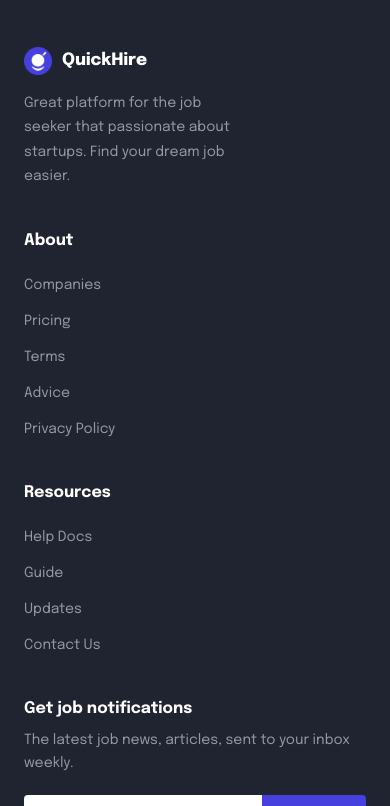
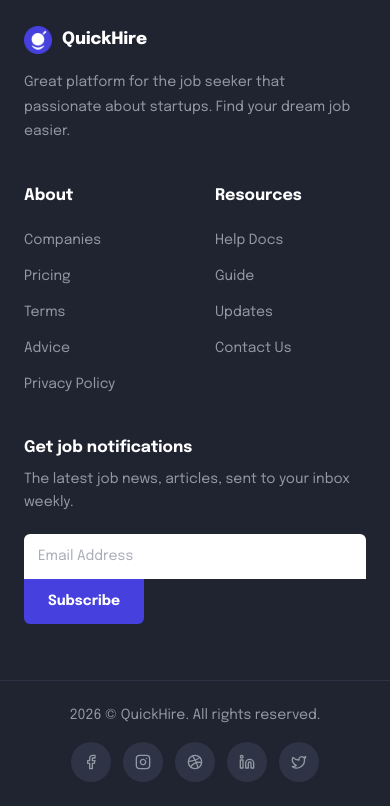
Before and after one commit to TusharChow20/quire-hire-client, a Next.js app: page /jobs in a window 390 px wide. Shown: the part 882-1688 px from the top of the page. Built offline with nearby package versions, Linux system fonts and the light colour scheme; no server answers.

Commit message:
fix landing page

```diff
--- a/src/app/jobs/page.jsx
+++ b/src/app/jobs/page.jsx
@@ -582,10 +582,10 @@ function JobsPageInner() {
   };
 
   return (
-    <div className="min-h-screen bg-[#F8F8FD] pt-16">
+    <div className="min-h-screen pt-16">
       {/* ── Hero / Search header ── */}
       <div className="bg-white border-b border-[#E7E7F5]">
-        <div className="max-w-[1200px] mx-auto px-6 py-10 sm:py-14">
+        <div className="max-w-[1200px] mx-auto px-6 py-2 sm:py-2">
           <h1
             className="font-[family-name:var(--font-epilogue)] font-extrabold text-[28px] sm:text-[38px]
                           text-[#25324B] mb-2 leading-tight"
@@ -632,7 +632,7 @@ function JobsPageInner() {
         </div>
       </div>
 
-      <div className="max-w-[1200px] mx-auto px-6 py-8">
+      <div className=" mx-auto px-6 py-8">
         {/* ── Filter bar ── */}
         <div className="flex items-center gap-3 mb-2 flex-wrap">
           <div className="hidden sm:flex items-center gap-2 flex-wrap flex-1">
--- a/src/component/FeaturedJobs.jsx
+++ b/src/component/FeaturedJobs.jsx
@@ -113,6 +113,7 @@ export default function FeaturedJobs() {
   const swiperElRef = useRef(null);
   const [jobs, setJobs] = useState([]);
   const [loading, setLoading] = useState(true);
+  const [swiperReady, setSwiperReady] = useState(false);
 
   useEffect(() => {
     const load = async () => {
@@ -131,29 +132,45 @@ export default function FeaturedJobs() {
     load();
   }, []);
 
+  // Init Swiper only on mobile after jobs are loaded
   useEffect(() => {
-    if (typeof window === "undefined" || loading) return;
-    const initMobileSwiper = async () => {
-      if (window.innerWidth >= 640) return;
+    if (typeof window === "undefined" || loading || jobs.length === 0) return;
+    if (window.innerWidth >= 640) return;
+
+    const initSwiper = async () => {
       const { register } = await import("swiper/element/bundle");
       register();
+
+      // Small delay to let the DOM render the swiper-container
+      await new Promise((r) => setTimeout(r, 50));
+
       const swiperEl = swiperElRef.current;
       if (!swiperEl) return;
+
       Object.assign(swiperEl, {
-        slidesPerView: 1.12,
-        spaceBetween: 14,
+        slidesPerView: 1.15,
+        spaceBetween: 16,
         grabCursor: true,
         loop: true,
-        autoplay: { delay: 2500, disableOnInteraction: false },
+        autoplay: {
+          delay: 2500,
+          disableOnInteraction: false,
+          pauseOnMouseEnter: true,
+        },
+        speed: 600,
       });
+
       swiperEl.initialize();
+      setSwiperReady(true);
     };
-    initMobileSwiper();
-  }, [loading]);
+
+    initSwiper();
+  }, [loading, jobs]);
 
   return (
-    <section className="bg-white  ">
+    <section className="bg-white">
       <div className="max-w-[1200px] mx-auto px-6">
+        {/* Header */}
         <div className="flex items-center justify-between mb-10 sm:mb-12">
           <h2 className="font-[family-name:var(--font-epilogue)] font-extrabold text-[28px] sm:text-[32px] text-[#25324B]">
             Featured <span className="text-[#26A4FF]">jobs</span>
@@ -167,7 +184,7 @@ export default function FeaturedJobs() {
           </Link>
         </div>
 
-        {/* Desktop grid */}
+        {/* ── Desktop grid (sm and above) ── */}
         <div className="hidden sm:grid grid-cols-2 lg:grid-cols-4 gap-5">
           {loading ? (
             [...Array(8)].map((_, i) => <SkeletonCard key={i} />)
@@ -182,21 +199,23 @@ export default function FeaturedJobs() {
           )}
         </div>
 
-        {/* Mobile swiper */}
+        {/* ── Mobile skeleton ── */}
+        {loading && (
+          <div className="sm:hidden flex flex-col gap-4">
+            {[...Array(3)].map((_, i) => (
+              <SkeletonCard key={i} />
+            ))}
+          </div>
+        )}
+
+        {/* ── Mobile Swiper ── */}
         {!loading && jobs.length > 0 && (
-          <div className="sm:hidden -mx-6 px-6">
-            <swiper-container
-              ref={swiperElRef}
-              init="false"
-              slides-per-view="1.22"
-              space-between="14"
-              grab-cursor="true"
-              pagination="true"
-              pagination-clickable="true"
-            >
+          <div className="sm:hidden -mx-6 px-6 overflow-hidden">
+            <swiper-container ref={swiperElRef} init="false">
               {jobs.map((job) => (
                 <swiper-slide key={job._id}>
-                  <div className="pb-10">
+                  {/* pb for box-shadow visibility */}
+                  <div className="pb-4 pt-1">
                     <JobCard job={job} />
                   </div>
                 </swiper-slide>
@@ -205,15 +224,8 @@ export default function FeaturedJobs() {
           </div>
         )}
 
-        {loading && (
-          <div className="sm:hidden flex flex-col gap-4">
-            {[...Array(3)].map((_, i) => (
-              <SkeletonCard key={i} />
-            ))}
-          </div>
-        )}
-
-        <div className="sm:hidden mt-4">
+        {/* ── Mobile "Show all jobs" link ── */}
+        <div className="sm:hidden mt-6">
           <Link
             href="/jobs"
             className="inline-flex items-center gap-1.5 font-semibold text-[15px]
--- a/src/component/Footer.jsx
+++ b/src/component/Footer.jsx
@@ -3,7 +3,7 @@
 import { useState } from "react";
 import Image from "next/image";
 import Link from "next/link";
-import { Facebook, Instagram, Twitter, Linkedin } from "lucide-react";
+import { Facebook, Instagram, Twitter, Linkedin, Dribbble } from "lucide-react";
 
 const FOOTER_LINKS = {
   About: ["Companies", "Pricing", "Terms", "Advice", "Privacy Policy"],
@@ -27,7 +27,7 @@ export default function Footer() {
     <footer className="bg-[#202430]">
       {/* ── Main footer grid ─────────────────────────────── */}
       <div className="max-w-[1200px] mx-auto px-6 pt-16 pb-0">
-        <div className="grid grid-cols-1 sm:grid-cols-2 lg:grid-cols-[2fr_1fr_1fr_2fr] gap-10 lg:gap-12">
+        <div className="grid grid-cols-1 lg:grid-cols-[2fr_1fr_1fr_2fr] gap-10 lg:gap-12">
           {/* Brand */}
           <div>
             <Link
@@ -45,13 +45,14 @@ export default function Footer() {
                 QuickHire
               </span>
             </Link>
-            <p className="font-[family-name:var(--font-epilogue)] text-[14px] text-[#9199A3] leading-[1.75] max-w-[220px]">
+            <p className="font-[family-name:var(--font-epilogue)] text-[14px] text-[#9199A3] leading-[1.75] lg:max-w-[320px]">
               Great platform for the job seeker that passionate about startups.
               Find your dream job easier.
             </p>
           </div>
 
-          {/* Link columns */}
+          {/* Link columns — side by side on mobile, separate columns on lg */}
+          <div className="grid grid-cols-2 lg:contents gap-10">
             {Object.entries(FOOTER_LINKS).map(([title, links]) => (
               <div key={title}>
                 <h4 className="font-[family-name:var(--font-epilogue)] font-bold text-[16px] text-white mb-5">
@@ -71,6 +72,7 @@ export default function Footer() {
                 </ul>
               </div>
             ))}
+          </div>
 
           {/* Newsletter */}
           <div>
@@ -88,18 +90,21 @@ export default function Footer() {
                 </p>
               </div>
             ) : (
-              <form onSubmit={handleSubscribe} className="flex">
+              <form
+                onSubmit={handleSubscribe}
+                className="flex flex-col lg:flex-row"
+              >
                 <input
                   type="email"
                   placeholder="Email Address"
                   value={email}
                   onChange={(e) => setEmail(e.target.value)}
                   required
-                  className="flex-1 min-w-0 bg-white font-[family-name:var(--font-epilogue)] text-[14px] text-[#25324B] placeholder-[#A8ADB7] px-3.5 py-3 rounded-l outline-none border-none"
+                  className="w-full lg:flex-1 lg:min-w-0 bg-white font-[family-name:var(--font-epilogue)] text-[14px] text-[#25324B] placeholder-[#A8ADB7] px-3.5 py-3 rounded-t-md lg:rounded-l-md lg:rounded-tr-none outline-none border-none"
                 />
                 <button
                   type="submit"
-                  className="bg-[#4640DE] text-white font-[family-name:var(--font-epilogue)] font-bold text-[14px] px-4 py-3 rounded-r hover:bg-[#3730C4] transition-colors duration-200 whitespace-nowrap flex-shrink-0"
+                  className="w-fit bg-[#4640DE] text-white font-[family-name:var(--font-epilogue)] font-bold text-[14px] px-6 py-3 rounded-b-md lg:rounded-r-md lg:rounded-bl-none hover:bg-[#3730C4] transition-colors duration-200 whitespace-nowrap"
                 >
                   Subscribe
                 </button>
@@ -110,24 +115,25 @@ export default function Footer() {
       </div>
 
       {/* ── Bottom bar ───────────────────────────────────── */}
-      <div className="max-w-[1200px] mx-auto px-6 mt-14 border-t border-[#2E3446] py-6 flex flex-col sm:flex-row items-center justify-between gap-4">
-        <p className="font-[family-name:var(--font-epilogue)] text-[14px] text-[#9199A3] text-center sm:text-left">
-          2021 © QuickHire. All rights reserved.
+      <div className="max-w-[1200px] mx-auto px-6 mt-14 border-t border-[#2E3446] py-6 flex flex-col items-center gap-4 lg:flex-row lg:justify-between">
+        <p className="font-[family-name:var(--font-epilogue)] text-[14px] text-[#9199A3] text-center lg:text-left">
+          {new Date().getFullYear()} © QuickHire. All rights reserved.
         </p>
-        <div className="flex items-center gap-4">
+        <div className="flex items-center gap-3">
           {[
             { Icon: Facebook, label: "Facebook" },
             { Icon: Instagram, label: "Instagram" },
+            { Icon: Dribbble, label: "Dribbble" },
+            { Icon: Linkedin, label: "LinkedIn" },
             { Icon: Twitter, label: "Twitter" },
-            { Icon: Linkedin, label: "LinkedIn" },
           ].map(({ Icon, label }) => (
             <a
               key={label}
               href="#"
               aria-label={label}
-              className="text-[#9199A3] hover:text-[#26A4FF] transition-colors duration-200"
+              className="w-10 h-10 rounded-full bg-[#2E3446] flex items-center justify-center text-[#9199A3] hover:text-[#26A4FF] transition-colors duration-200"
             >
-              <Icon size={18} />
+              <Icon size={16} />
             </a>
           ))}
         </div>
```
Lines whose indentation alone changed are shown as unchanged.
